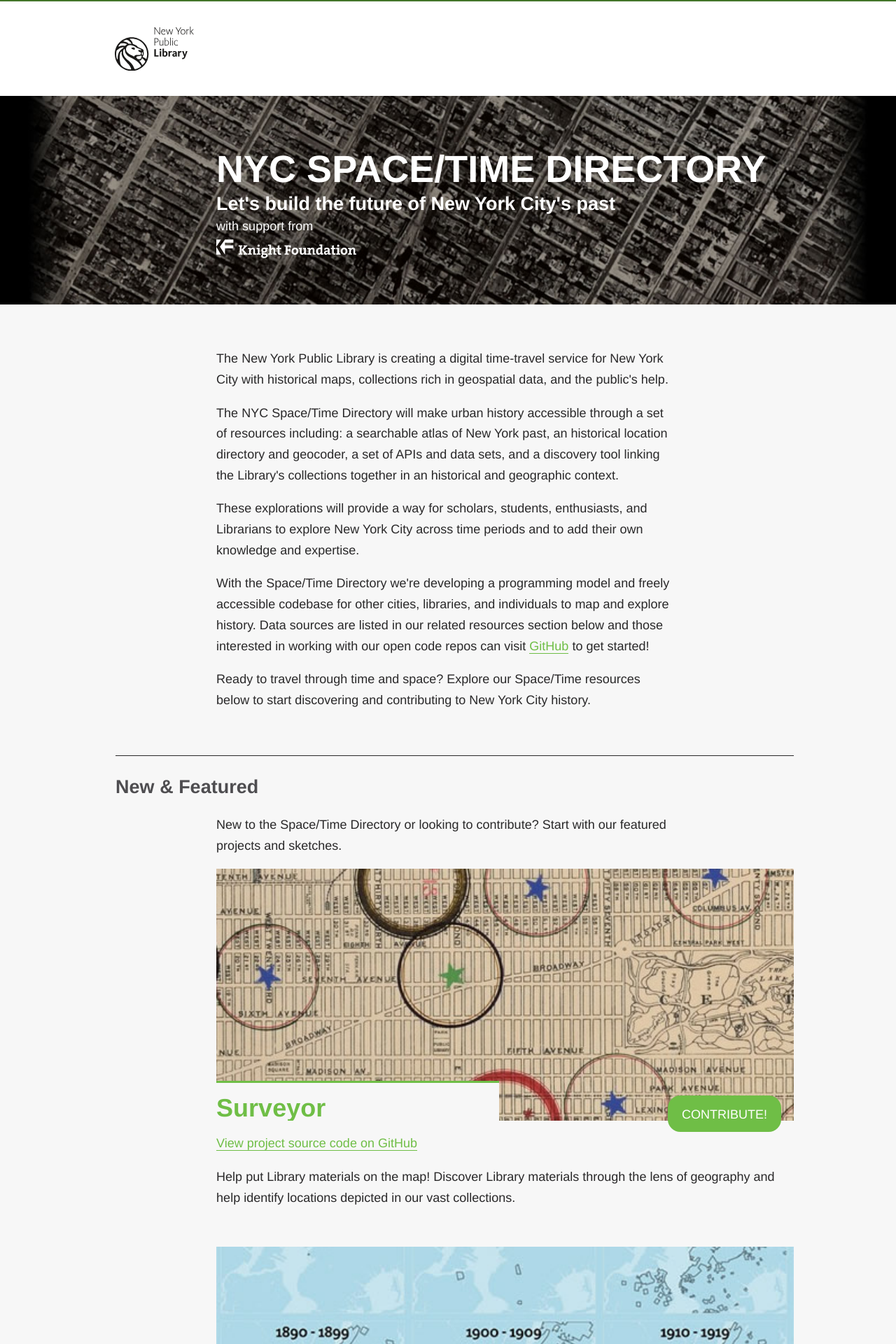
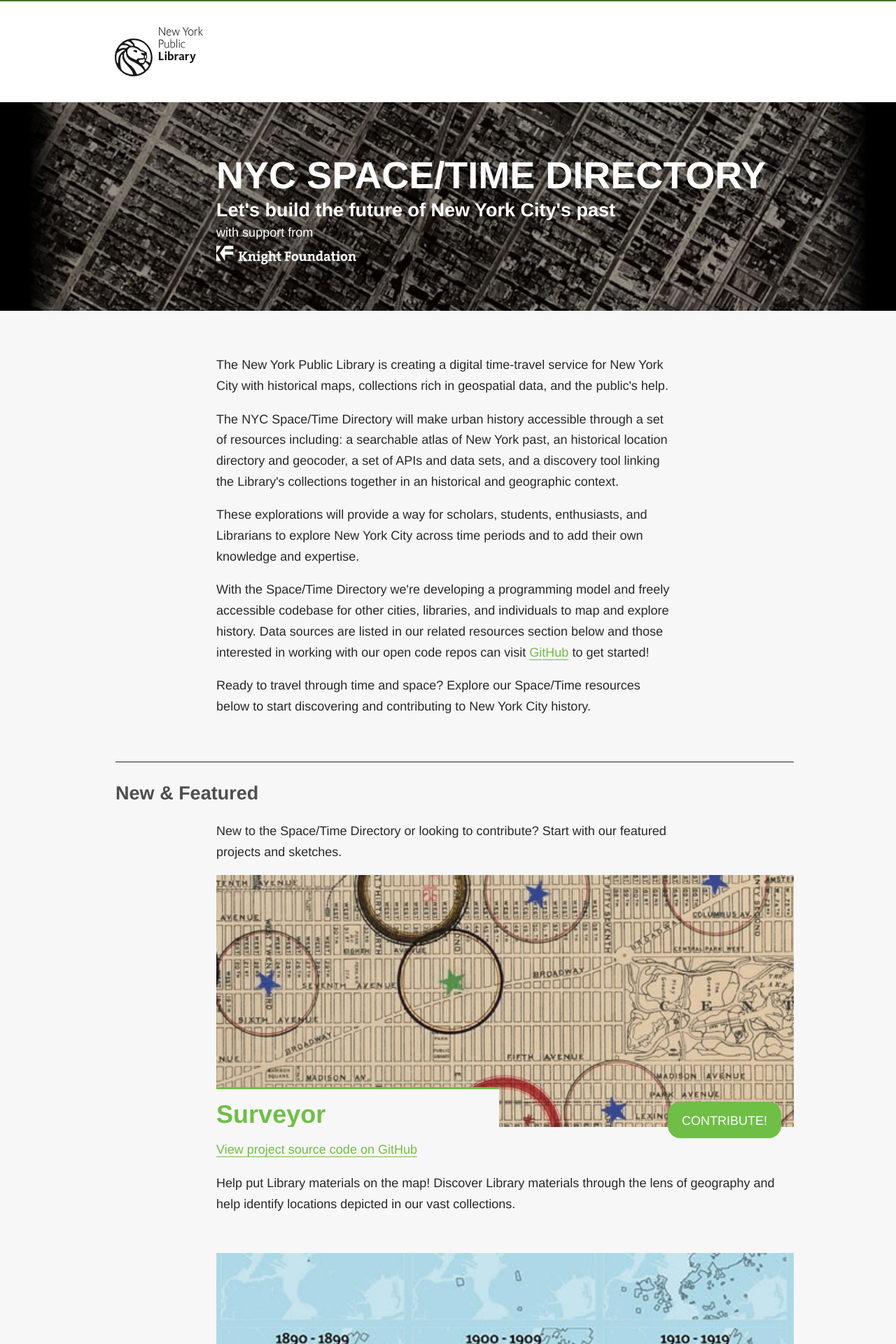
Before and after one commit to nypl-spacetime/nypl-spacetime.github.io, a Jekyll site: the page built from index.html, in a window 1280 px wide. Shown: the top 1920 px of the page at 70% size. Built offline with Jekyll 4.4.1, drawn with Linux system fonts in a browser that asks for light colours; some web fonts are replaced.

Commit message:
:space_invader: made the logo bigger :no_mouth:

```diff
--- a/css/main.scss
+++ b/css/main.scss
@@ -255,10 +255,10 @@
 .nypllogo {
   display: block;
   // float: left;
-  height: 3.5rem;
-  width: 6.25rem;
+  height: 4rem;
+  width: 7rem;
   overflow: hidden;
-  background: url("{{ site.baseurl}}/images/nypl.svg") no-repeat scroll 0px 0px/6.25rem auto white;
+  background: url("{{ site.baseurl}}/images/nypl.svg") no-repeat scroll 0px 0px/7rem auto white;
   text-indent: 12rem;
   white-space: nowrap;
 
```
